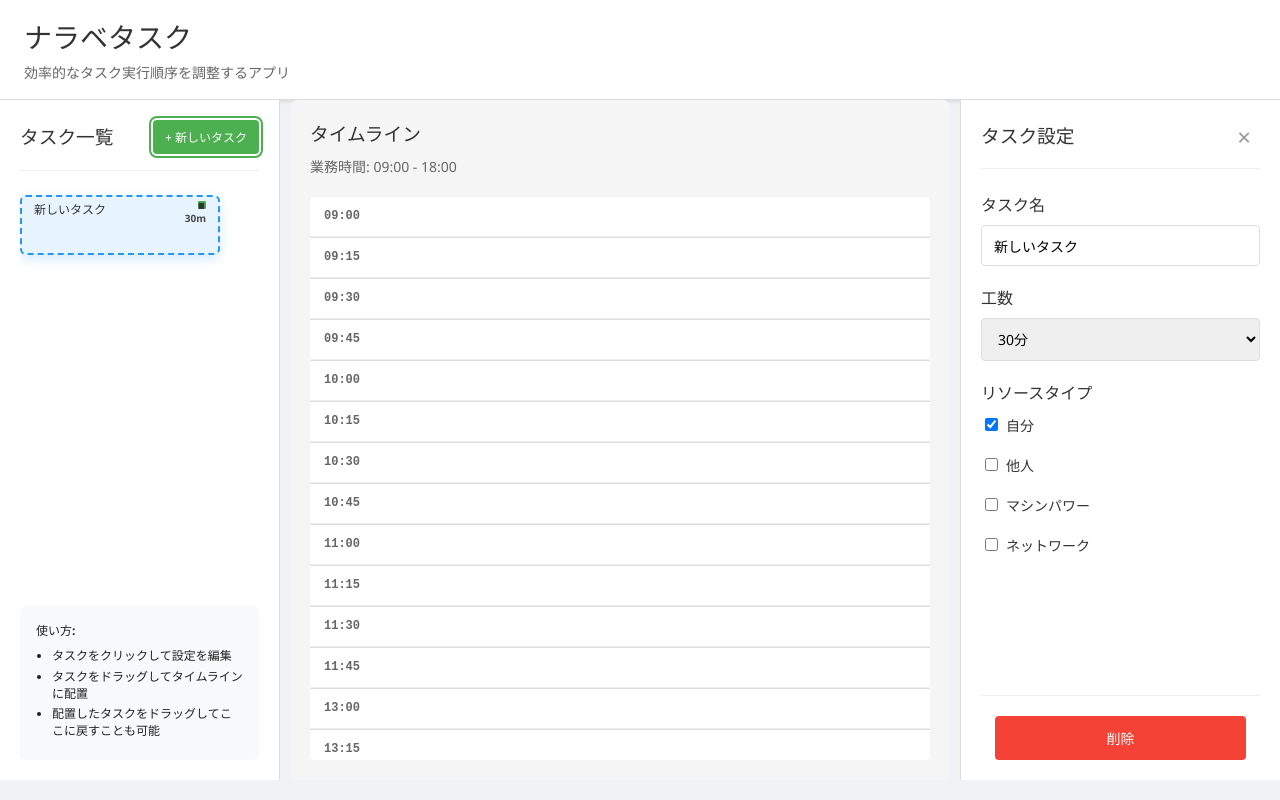
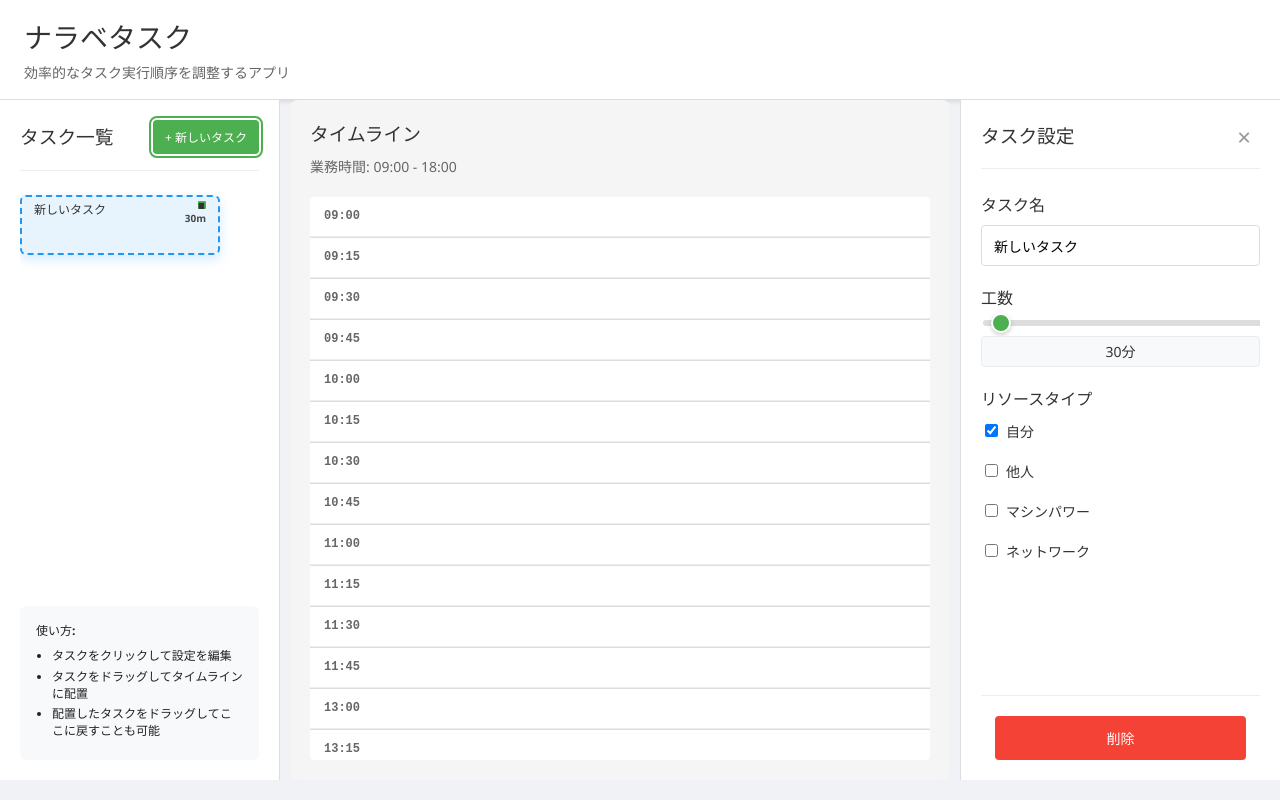
Before and after one commit to tadosuke/narabetask, a React (Vite) app: page / in a window 1280 px wide. Both pictures are taken after a click on the button "+ 新しいタスク". Built offline with nearby package versions, Linux system fonts and the light colour scheme.

Commit message:
Replace work hours dropdown with slider: 15-min increments, 15min-8hr range
Co-authored-by: tadosuke <111171661+tadosuke@users.noreply.github.com>

```diff
--- a/src/components/TaskSidebar.css
+++ b/src/components/TaskSidebar.css
@@ -81,6 +81,68 @@
   transition: border-color 0.2s ease;
 }
 
+.task-sidebar__slider-container {
+  display: flex;
+  flex-direction: column;
+  gap: 8px;
+}
+
+.task-sidebar__slider {
+  width: 100% !important;
+  height: 6px;
+  padding: 0 !important;
+  background: #ddd;
+  border: none !important;
+  border-radius: 3px;
+  outline: none;
+  -webkit-appearance: none;
+  appearance: none;
+  cursor: pointer;
+}
+
+.task-sidebar__slider::-webkit-slider-thumb {
+  -webkit-appearance: none;
+  appearance: none;
+  width: 20px;
+  height: 20px;
+  background: #4caf50;
+  border-radius: 50%;
+  cursor: pointer;
+  border: 2px solid white;
+  box-shadow: 0 2px 4px rgba(0, 0, 0, 0.2);
+  transition: background-color 0.2s ease;
+}
+
+.task-sidebar__slider::-webkit-slider-thumb:hover {
+  background: #45a049;
+}
+
+.task-sidebar__slider::-moz-range-thumb {
+  width: 20px;
+  height: 20px;
+  background: #4caf50;
+  border-radius: 50%;
+  cursor: pointer;
+  border: 2px solid white;
+  box-shadow: 0 2px 4px rgba(0, 0, 0, 0.2);
+  transition: background-color 0.2s ease;
+}
+
+.task-sidebar__slider::-moz-range-thumb:hover {
+  background: #45a049;
+}
+
+.task-sidebar__slider-display {
+  text-align: center;
+  font-size: 14px;
+  font-weight: 500;
+  color: #333;
+  padding: 4px 8px;
+  background-color: #f8f9fa;
+  border-radius: 4px;
+  border: 1px solid #e9ecef;
+}
+
 .task-sidebar__checkbox-group {
   display: flex;
   flex-direction: column;
--- a/src/components/TaskSidebar.tsx
+++ b/src/components/TaskSidebar.tsx
@@ -24,8 +24,10 @@ const resourceTypeOptions: Array<{ value: ResourceType; label: string }> = [
   { value: 'network', label: 'ネットワーク' }
 ];
 
-/** 所要時間の選択肢一覧（15分刻み） */
-const durationOptions = [15, 30, 45, 60, 75, 90, 105, 120, 135, 150, 165, 180];
+/** 所要時間のスライダー設定 */
+const DURATION_MIN = 15; // 最小値: 15分
+const DURATION_MAX = 480; // 最大値: 8時間 = 480分
+const DURATION_STEP = 15; // 15分刻み
 
 /**
  * タスクサイドバーコンポーネント
@@ -146,17 +148,21 @@ export const TaskSidebar: React.FC<TaskSidebarProps> = ({
 
         <div className="task-sidebar__field">
           <label htmlFor="task-duration">工数</label>
-          <select
-            id="task-duration"
-            value={duration}
-            onChange={(e) => handleDurationChange(Number(e.target.value))}
-          >
-            {durationOptions.map(option => (
-              <option key={option} value={option}>
-                {formatDuration(option)}
-              </option>
-            ))}
-          </select>
+          <div className="task-sidebar__slider-container">
+            <input
+              id="task-duration"
+              type="range"
+              min={DURATION_MIN}
+              max={DURATION_MAX}
+              step={DURATION_STEP}
+              value={duration}
+              onChange={(e) => handleDurationChange(Number(e.target.value))}
+              className="task-sidebar__slider"
+            />
+            <div className="task-sidebar__slider-display">
+              {formatDuration(duration)}
+            </div>
+          </div>
         </div>
 
         <div className="task-sidebar__field">
```
Also changed, not shown: 1 other file (tests, documents, lock files or other folders).
